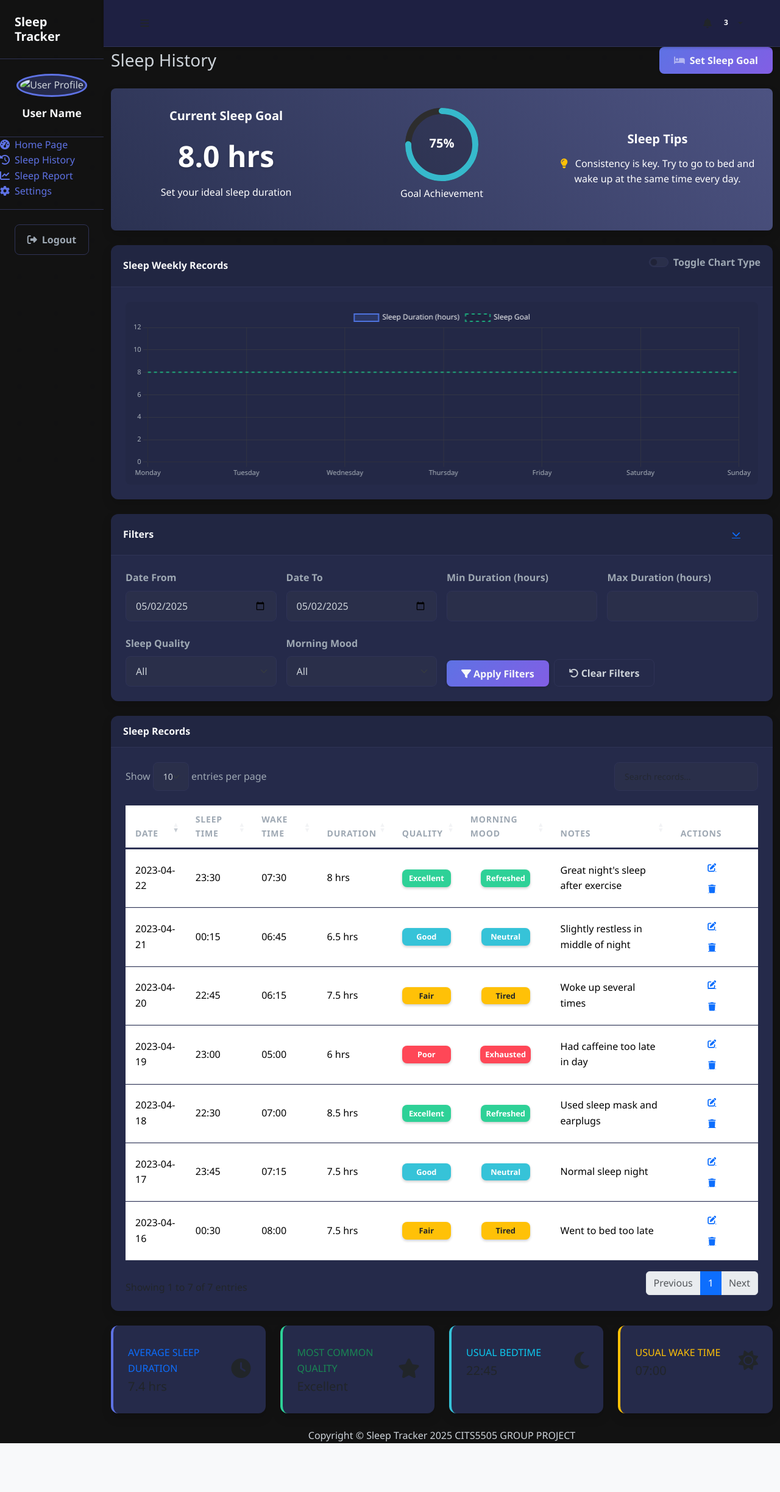
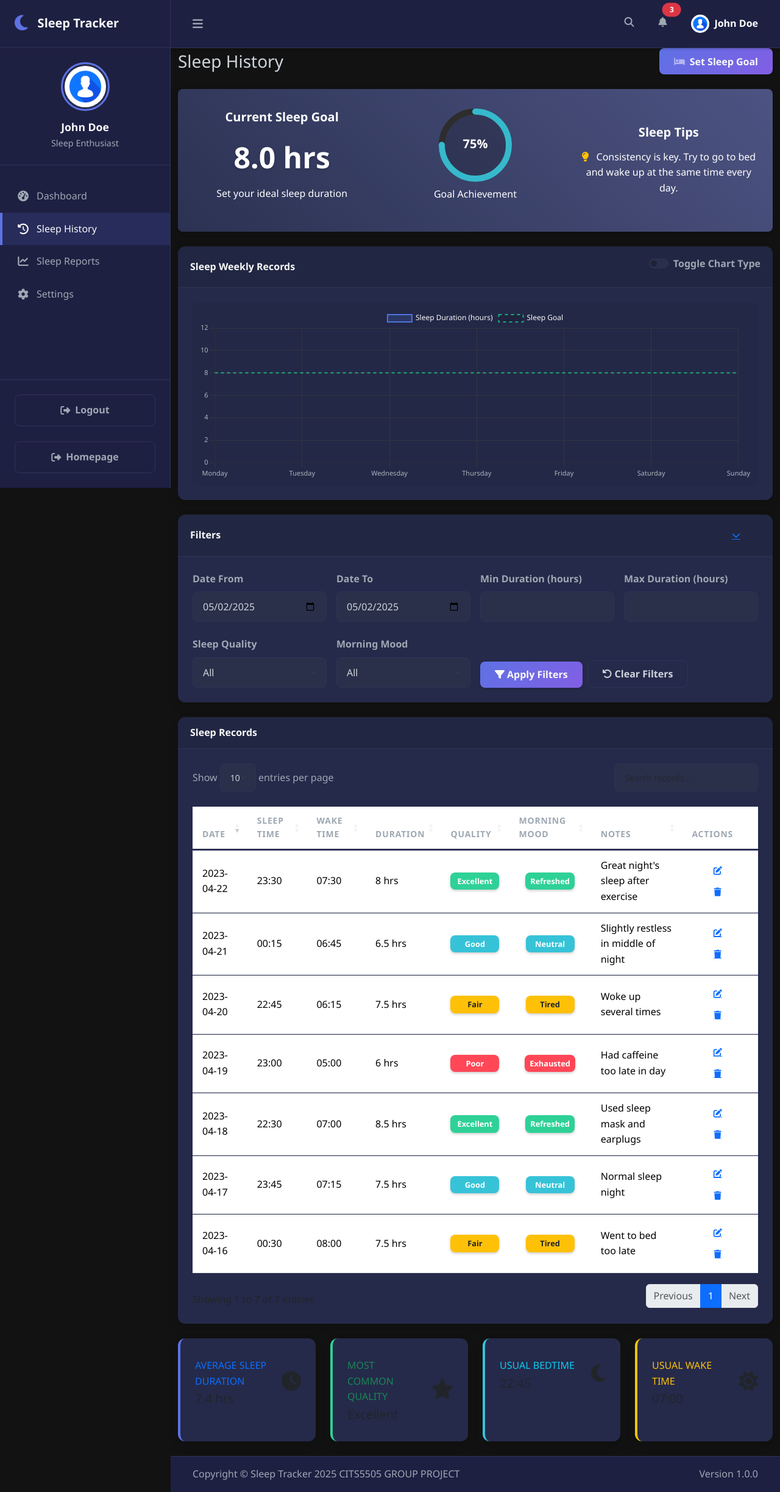
Before and after one commit to klxs409400/CITS5505-GROUP, a Python web app: template templates/Historical/historical.html in a window 1280 px wide. Shown: the whole page at 61% size. Before the commit the page ends 2367 px from the top, so only its background shows below. Run offline with Jinja, Linux system fonts and the light colour scheme; the template is opened without the code that fills it, so the values that code supplies are empty; some libraries are stand-ins or nearby versions.

Commit message:
Use the same structure with dashboard.

```diff
--- a/templates/Historical/historical.html
+++ b/templates/Historical/historical.html
@@ -29,85 +29,206 @@
   <body class="historical-page">
     <div class="wrapper">
       <!-- Sidebar -->
-      <nav id="sidebar">
+      <div class="sidebar">
         <div class="sidebar-header">
+          <i class="fas fa-moon"></i>
           <h3>Sleep Tracker</h3>
         </div>
+
+    <!-- Delete Confirmation Modal -->
+    <div
+      class="modal fade"
+      id="deleteConfirmModal"
+      tabindex="-1"
+      aria-labelledby="deleteConfirmModalLabel"
+      aria-hidden="true"
+    >
+      <div class="modal-dialog">
+        <div class="modal-content">
+          <div class="modal-header">
+            <h5 class="modal-title" id="deleteConfirmModalLabel">
+              Confirm Delete
+            </h5>
+            <button
+              type="button"
+              class="btn-close"
+              data-bs-dismiss="modal"
+              aria-label="Close"
+            ></button>
+          </div>
+          <div class="modal-body">
+            <p>
+              Are you sure you want to delete this sleep entry? This action
+              cannot be undone.
+            </p>
+            <input type="hidden" id="deleteEntryId" />
+          </div>
+          <div class="modal-footer">
+            <button
+              type="button"
+              class="btn btn-secondary"
+              data-bs-dismiss="modal"
+            >
+              Cancel
+            </button>
+            <button type="button" class="btn btn-danger" id="confirmDeleteBtn">
+              Delete
+            </button>
+          </div>
+        </div>
+      </div>
+    </div>
+
+    <!-- Bootstrap Bundle with Popper -->
+    <script src="https://cdn.jsdelivr.net/npm/bootstrap@5.3.0-alpha1/dist/js/bootstrap.bundle.min.js"></script>
+    <!-- jQuery -->
+    <script src="https://code.jquery.com/jquery-3.6.4.min.js"></script>
+    <!-- DataTables JS -->
+    <script src="https://cdn.datatables.net/1.13.4/js/jquery.dataTables.min.js"></script>
+    <script src="https://cdn.datatables.net/1.13.4/js/dataTables.bootstrap5.min.js"></script>
+    <!-- Custom Javascript -->
+    <script src="/static/js/Historical/historical.js"></script>
+  </body>
+</html>
+
         <div class="user-profile">
-          <img
-            src="https://via.placeholder.com/80"
-            class="rounded-circle"
-            alt="User Profile"
-          />
-          <h5>User Name</h5>
+          <img src="../../templates/demo.jpg" class="rounded-circle" alt="User Profile" />
+          <h5>John Doe</h5>
+          <p>Sleep Enthusiast</p>
         </div>
-        <ul class="list-unstyled components">
+
+        <ul class="sidebar-menu">
           <li>
-            <a href="homepage.html"
-              ><i class="fas fa-tachometer-alt me-2"></i>Home Page</a
-            >
+            <a href="dashboard.html">
+              <i class="fas fa-tachometer-alt"></i>
+              Dashboard
+            </a>
           </li>
-          <li class="active">
-            <a href="history.html"
-              ><i class="fas fa-history me-2"></i>Sleep History</a
-            >
+
+          <li>
+            <a href="historical.html" class="active">
+              <i class="fas fa-history"></i>
+              Sleep History
+            </a>
           </li>
           <li>
-            <a href="report.html"
-              ><i class="fas fa-chart-line me-2"></i>Sleep Report</a
-            >
+            <a href="report.html">
+              <i class="fas fa-chart-line"></i>
+              Sleep Reports
+            </a>
           </li>
           <li>
-            <a href="settings.html"><i class="fas fa-cog me-2"></i>Settings</a>
+            <a href="settings.html">
+              <i class="fas fa-cog"></i>
+              Settings
+            </a>
           </li>
         </ul>
+
         <div class="sidebar-footer">
-          <a href="#" class="btn btn-logout"
-            ><i class="fas fa-sign-out-alt me-2"></i>Logout</a
-          >
+          <a href="logout.html" class="btn-logout">
+            <i class="fas fa-sign-out-alt"></i>
+            Logout
+          </a>
+          <br>
+          <a href="../../templates/Homepage/index.html" class="btn-logout">
+            <i class="fas fa-sign-out-alt"></i>
+            Homepage
+          </a>
         </div>
-      </nav>
+      </div>
 
-      <!-- Page Content -->
-      <div id="content">
+      <!-- Main Content -->
+      <div class="main-content">
         <!-- Top navigation -->
-        <nav class="navbar navbar-expand-lg">
-          <div class="container-fluid">
-            <button type="button" id="sidebarCollapse" class="btn">
+        <nav class="navbar">
+          <div class="d-flex justify-content-between w-100">
+            <button id="sidebarToggle" class="navbar-toggler">
               <i class="fas fa-bars"></i>
             </button>
-            <div class="ms-auto">
-              <div class="dropdown">
-                <button
-                  class="btn dropdown-toggle"
-                  type="button"
-                  id="dropdownMenuButton"
+
+            <ul class="navbar-nav flex-row ms-auto">
+              <li class="nav-item me-3">
+                <a class="nav-link" href="#">
+                  <i class="fas fa-search"></i>
+                </a>
+              </li>
+              <li class="nav-item dropdown me-3">
+                <a
+                  class="nav-link"
+                  href="#"
+                  id="navbarDropdown"
+                  role="button"
                   data-bs-toggle="dropdown"
                   aria-expanded="false"
                 >
                   <i class="fas fa-bell"></i>
-                  <span class="badge rounded-pill">3</span>
-                </button>
+                  <span
+                    class="position-absolute top-0 start-100 translate-middle badge rounded-pill bg-danger"
+                  >
+                    3
+                  </span>
+                </a>
                 <ul
                   class="dropdown-menu dropdown-menu-end"
-                  aria-labelledby="dropdownMenuButton"
+                  aria-labelledby="navbarDropdown"
                 >
                   <li>
-                    <a class="dropdown-item" href="#">Sleep goal achieved!</a>
-                  </li>
-                  <li>
                     <a class="dropdown-item" href="#"
-                      >Reminder: Log yesterday's sleep</a
+                      ><i class="fas fa-trophy me-2"></i> Sleep goal
+                      achieved!</a
                     >
                   </li>
                   <li>
                     <a class="dropdown-item" href="#"
-                      >Weekly sleep report available</a
+                      ><i class="fas fa-exclamation-circle me-2"></i> Record
+                      yesterday's sleep</a
+                    >
+                  </li>
+                  <li><hr class="dropdown-divider" /></li>
+                  <li>
+                    <a class="dropdown-item" href="#"
+                      ><i class="fas fa-envelope me-2"></i> Weekly report
+                      ready</a
                     >
                   </li>
                 </ul>
-              </div>
-            </div>
+              </li>
+              <li class="nav-item dropdown">
+                <a
+                  class="nav-link d-flex align-items-center"
+                  href="#"
+                  id="userDropdown"
+                  role="button"
+                  data-bs-toggle="dropdown"
+                  aria-expanded="false"
+                >
+                  <img src="../../templates/demo.jpg" class="rounded-circle me-2" alt="User" width="30" height="30" />
+                  <span class="d-none d-lg-inline text-white">John Doe</span>
+                </a>
+                <ul
+                  class="dropdown-menu dropdown-menu-end"
+                  aria-labelledby="userDropdown"
+                >
+                  <li>
+                    <a class="dropdown-item" href="#"
+                      ><i class="fas fa-user me-2"></i> Profile</a
+                    >
+                  </li>
+                  <li>
+                    <a class="dropdown-item" href="#"
+                      ><i class="fas fa-cog me-2"></i> Settings</a
+                    >
+                  </li>
+                  <li><hr class="dropdown-divider" /></li>
+                  <li>
+                    <a class="dropdown-item" href="logout.html"
+                      ><i class="fas fa-sign-out-alt me-2"></i> Logout</a
+                    >
+                  </li>
+                </ul>
+              </li>
+            </ul>
           </div>
         </nav>
 
@@ -612,10 +733,11 @@
         </div>
 
         <!-- Footer -->
-        <footer class="sticky-footer">
-          <div class="container my-auto">
-            <div class="copyright text-center my-auto">
+        <footer class="footer">
+          <div class="container-fluid">
+            <div class="d-flex justify-content-between align-items-center">
               <span>Copyright © Sleep Tracker 2025 CITS5505 GROUP PROJECT</span>
+              <span>Version 1.0.0</span>
             </div>
           </div>
         </footer>
@@ -805,59 +927,3 @@
         </div>
       </div>
     </div>
-
-    <!-- Delete Confirmation Modal -->
-    <div
-      class="modal fade"
-      id="deleteConfirmModal"
-      tabindex="-1"
-      aria-labelledby="deleteConfirmModalLabel"
-      aria-hidden="true"
-    >
-      <div class="modal-dialog">
-        <div class="modal-content">
-          <div class="modal-header">
-            <h5 class="modal-title" id="deleteConfirmModalLabel">
-              Confirm Delete
-            </h5>
-            <button
-              type="button"
-              class="btn-close"
-              data-bs-dismiss="modal"
-              aria-label="Close"
-            ></button>
-          </div>
-          <div class="modal-body">
-            <p>
-              Are you sure you want to delete this sleep entry? This action
-              cannot be undone.
-            </p>
-            <input type="hidden" id="deleteEntryId" />
-          </div>
-          <div class="modal-footer">
-            <button
-              type="button"
-              class="btn btn-secondary"
-              data-bs-dismiss="modal"
-            >
-              Cancel
-            </button>
-            <button type="button" class="btn btn-danger" id="confirmDeleteBtn">
-              Delete
-            </button>
-          </div>
-        </div>
-      </div>
-    </div>
-
-    <!-- Bootstrap Bundle with Popper -->
-    <script src="https://cdn.jsdelivr.net/npm/bootstrap@5.3.0-alpha1/dist/js/bootstrap.bundle.min.js"></script>
-    <!-- jQuery -->
-    <script src="https://code.jquery.com/jquery-3.6.4.min.js"></script>
-    <!-- DataTables JS -->
-    <script src="https://cdn.datatables.net/1.13.4/js/jquery.dataTables.min.js"></script>
-    <script src="https://cdn.datatables.net/1.13.4/js/dataTables.bootstrap5.min.js"></script>
-    <!-- Custom Javascript -->
-    <script src="/static/js/Historical/historical.js"></script>
-  </body>
-</html>
```
